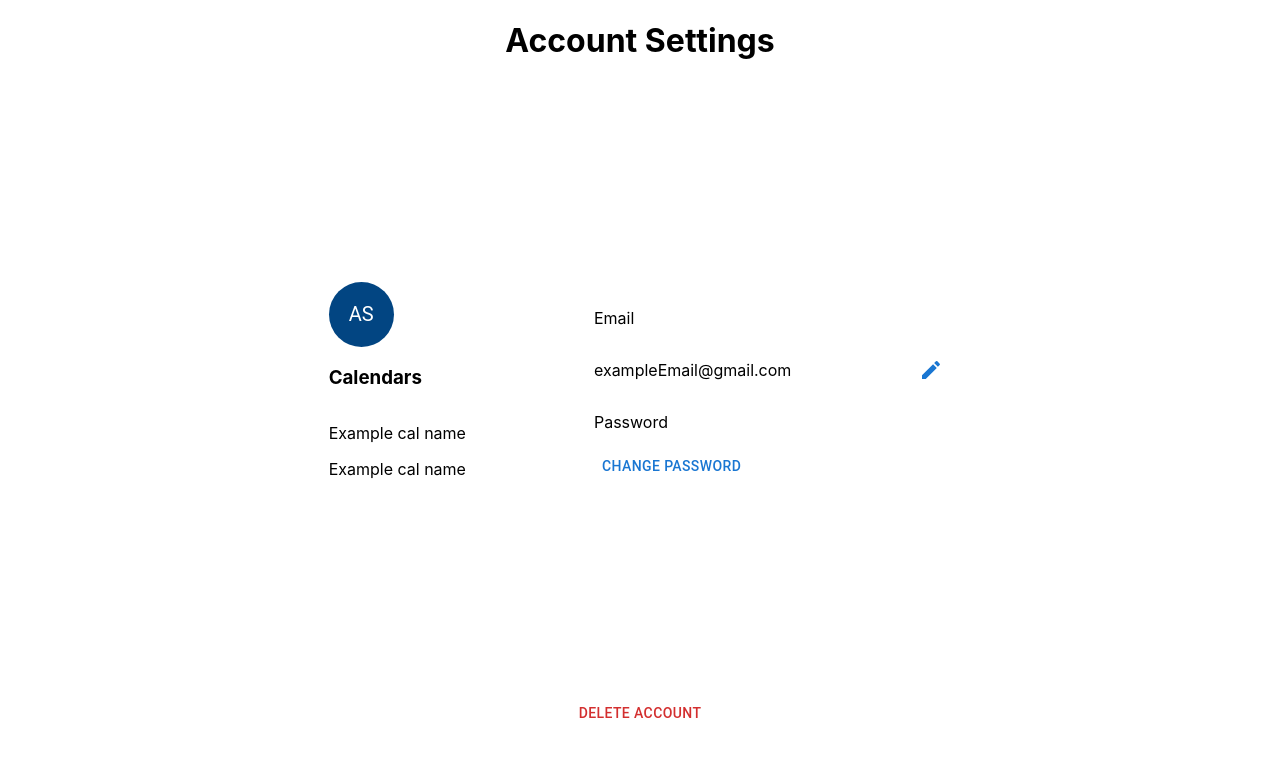
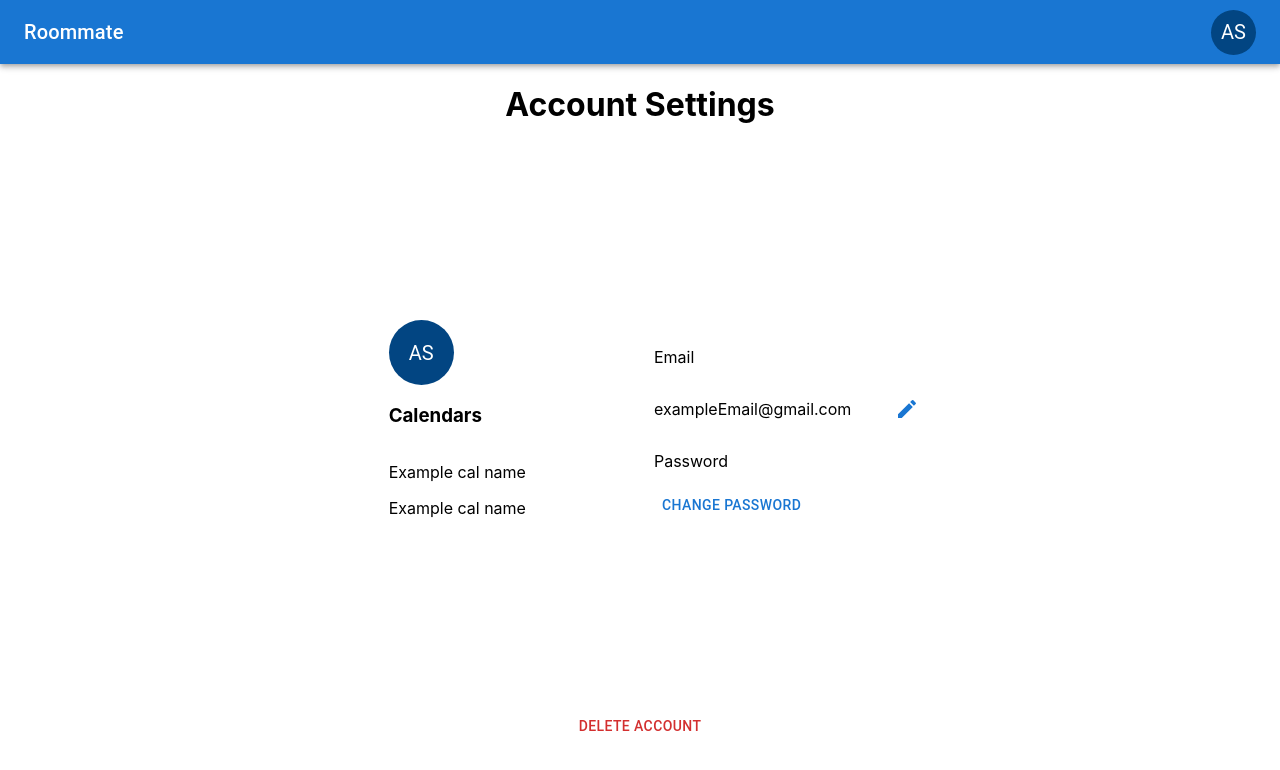
Before and after one commit to aidenschrock/BIT-Hackathon, a React (Create React App) app: page /roommate/account in a window 1280 px wide. Shown: the top 770 px of the page. Built offline with nearby package versions, Linux system fonts and the light colour scheme.

Commit message:
feat: add header

```diff
--- a/src/pages/account.js
+++ b/src/pages/account.js
@@ -20,6 +20,7 @@ import EditIcon from "@mui/icons-material/Edit";
 import CheckIcon from "@mui/icons-material/Check";
 import Visibility from "@mui/icons-material/Visibility";
 import VisibilityOff from "@mui/icons-material/VisibilityOff";
+import Header from "../components/header";
 
 function Account() {
   const [editEmail, setEditEmail] = useState(false);
@@ -135,6 +136,7 @@ function Account() {
 
   return (
     <div style={style.container}>
+      <Header />
       <h1>Account Settings</h1>
       <div style={style.content}>
         <div style={style.contentColumns}>
@@ -159,7 +161,7 @@ function Account() {
                 <IconButton
                   aria-label="save email edit"
                   onClick={handleEditEmailClick}
-                  sx={{ marginLeft: "5em" }}
+                  sx={{ marginLeft: "15%" }}
                 >
                   <CheckIcon color="primary" />
                 </IconButton>
@@ -172,7 +174,7 @@ function Account() {
                   <IconButton
                     aria-label="edit email"
                     onClick={handleEditEmailClick}
-                    sx={{ marginLeft: "5em" }}
+                    sx={{ marginLeft: "15%" }}
                   >
                     <EditIcon color="primary" />
                   </IconButton>
```
